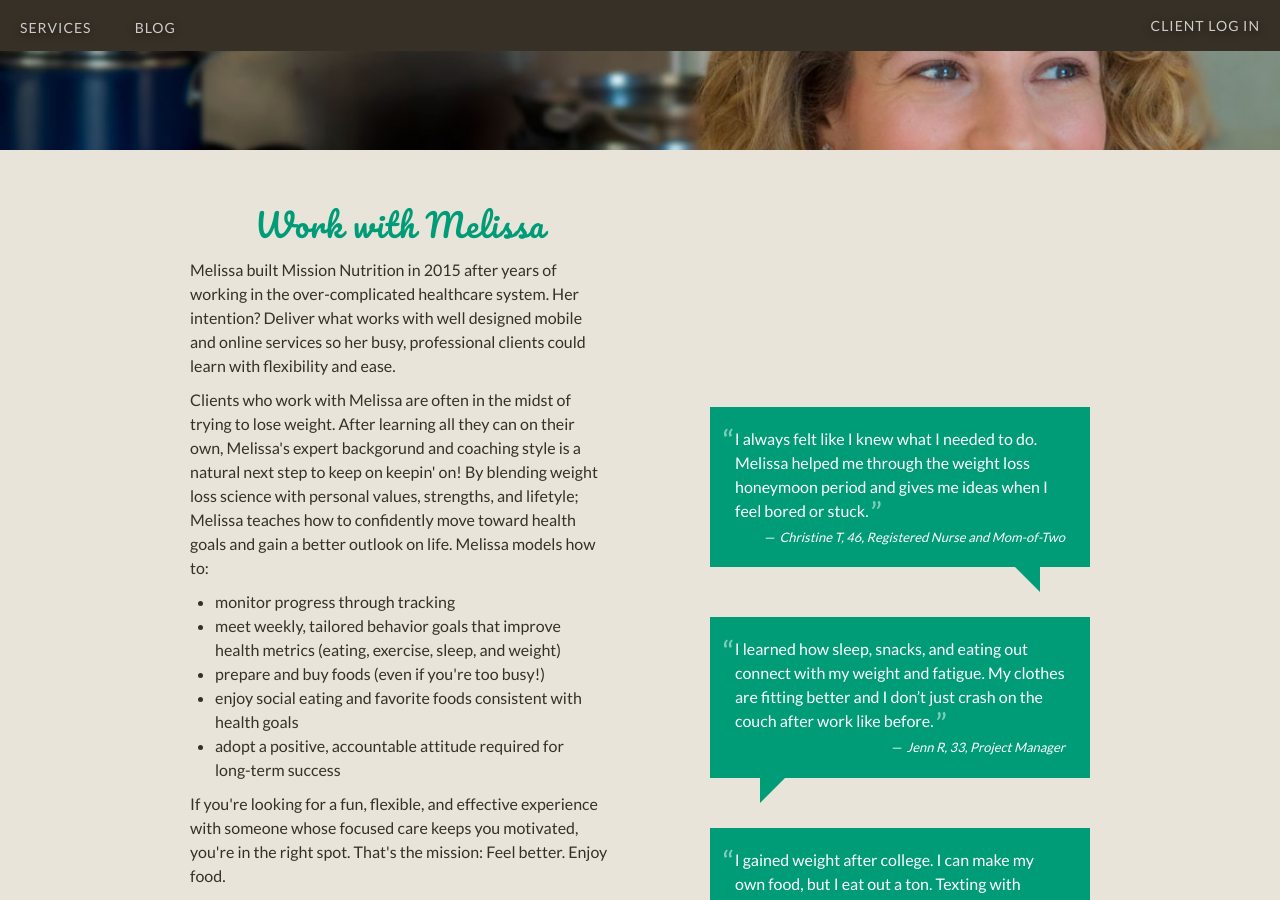
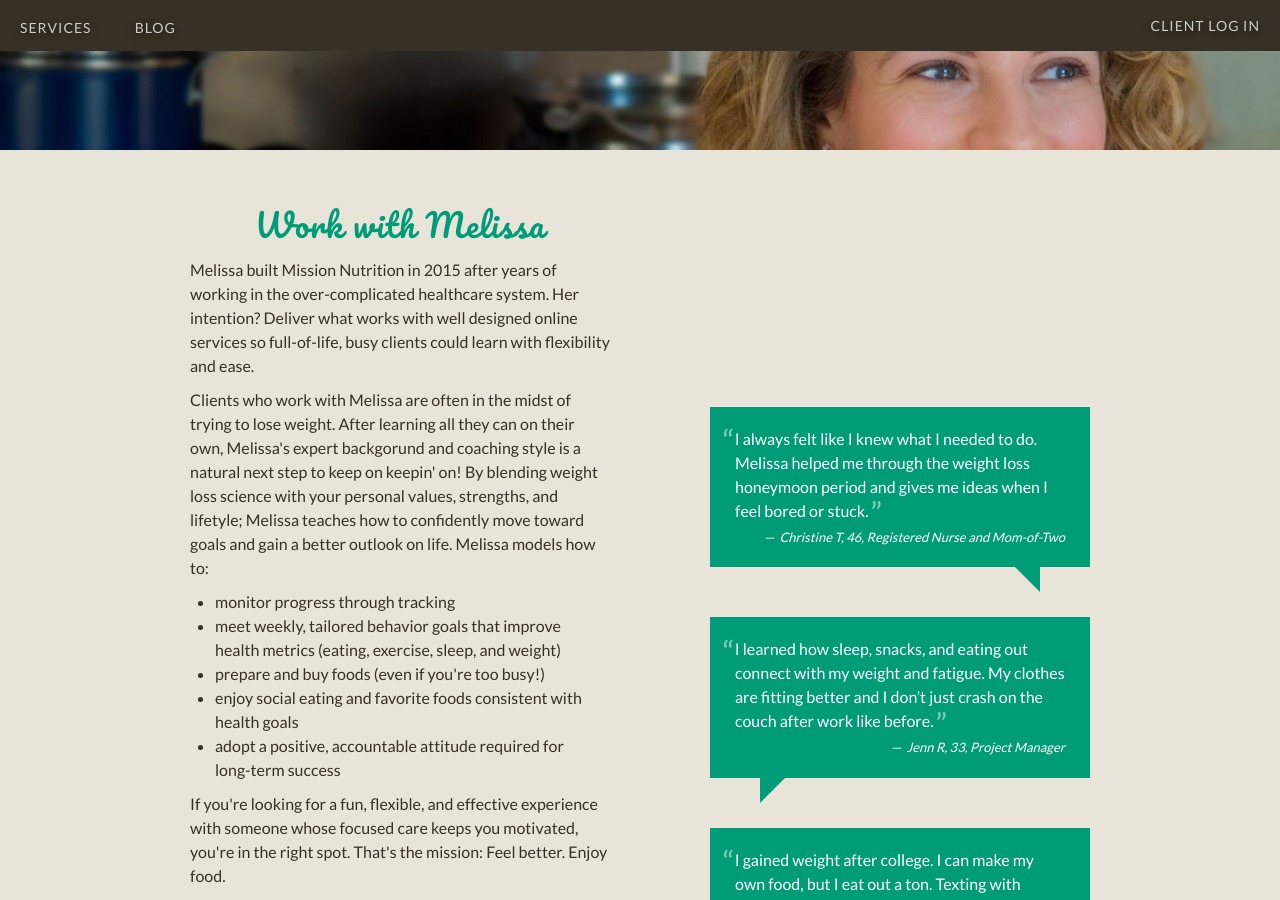
Before and after one commit to davelandry/missionnutrition, a Jekyll site: the page built from index.html, in a window 1280 px wide and 900 px high, scrolled down 450 px. Built offline with Jekyll 4.4.1, drawn with Linux system fonts in a browser that asks for light colours; nearby versions of some CDN libraries.

Commit message:
bio txt update

```diff
--- a/_includes/Bio.html
+++ b/_includes/Bio.html
@@ -3,11 +3,11 @@
   <h2>Work with Melissa</h2>
 
   <p>
-     Melissa built Mission Nutrition in 2015 after years of working in the over-complicated healthcare system. Her intention? Deliver what works with well designed mobile and online services so her busy, professional clients could learn with flexibility and ease.
+     Melissa built Mission Nutrition in 2015 after years of working in the over-complicated healthcare system. Her intention? Deliver what works with well designed online services so full-of-life, busy clients could learn with flexibility and ease.
   </p>
 
   <p>
-   Clients who work with Melissa are often in the midst of trying to lose weight. After learning all they can on their own, Melissa's expert backgorund and coaching style is a natural next step to keep on keepin' on! By blending weight loss science with personal values, strengths, and lifetyle; Melissa teaches how to confidently move toward health goals and gain a better outlook on life. Melissa models how to:
+   Clients who work with Melissa are often in the midst of trying to lose weight. After learning all they can on their own, Melissa's expert backgorund and coaching style is a natural next step to keep on keepin' on! By blending weight loss science with your personal values, strengths, and lifetyle; Melissa teaches how to confidently move toward goals and gain a better outlook on life. Melissa models how to:
   </p>
   <ul>
     <li> monitor progress through tracking </li>
```
